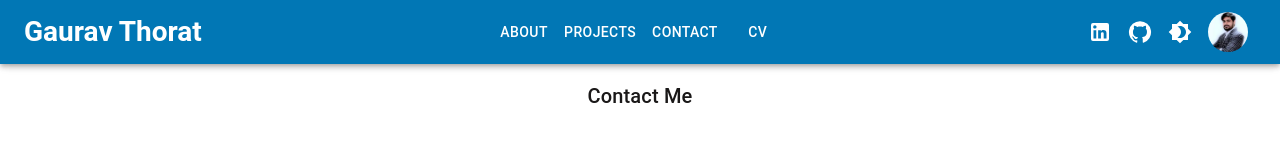
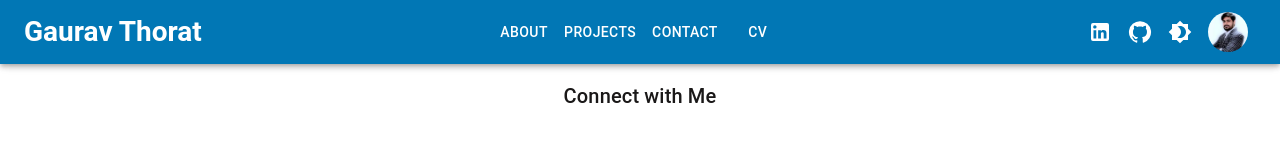
Before and after one commit to gauravthorath/Portfolio, a React (Vite) app: page /Portfolio/contact in a window 1280 px wide. Shown: the top 149 px of the page. Built offline with nearby package versions, Linux system fonts and the light colour scheme; no server answers; the database is empty.

Commit message:
"Update contact page title from 'Contact Me' to 'Connect with Me'"

```diff
--- a/src/pages/Contact/Contact.tsx
+++ b/src/pages/Contact/Contact.tsx
@@ -44,7 +44,7 @@ const Contact: React.FC = () => {
           align="center"
           sx={{ pt: 10 }}
         >
-          Contact Me
+          Connect with Me
         </Typography>
         <Box sx={{ padding: 3, borderRadius: 2 }}>
           <Box mb={2}>
```
